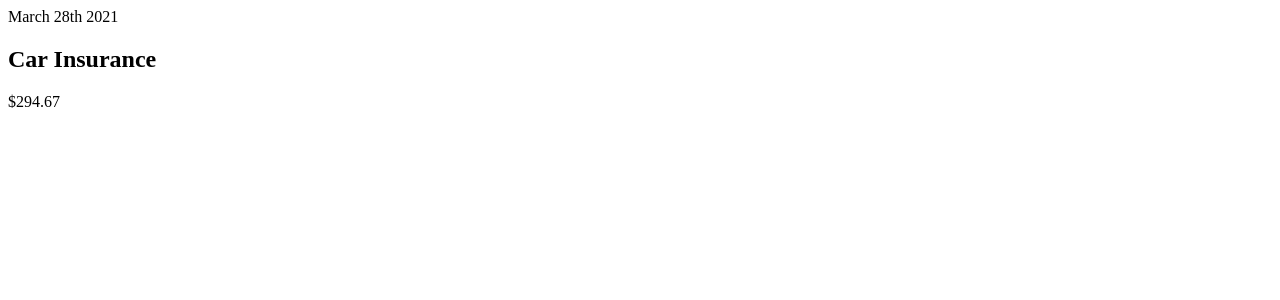
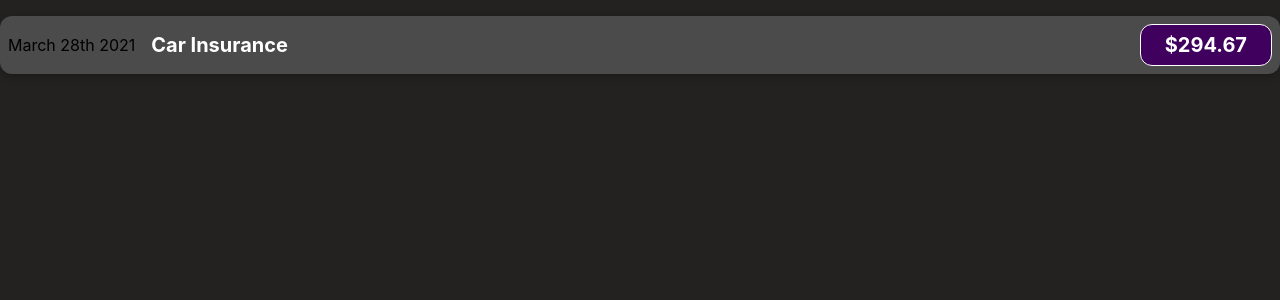
Before and after one commit to Alfaiz-Thoughtwin/Udemy-React, a React (Create React App) app in the folder react-complete-guide/: page / in a window 1280 px wide. Shown: the top 300 px of the page. Built offline with nearby package versions, Linux system fonts and the light colour scheme.

Commit message:
[03 React Basics & Working With Components] - 11 adding basic CSS styling

```diff
--- a/react-complete-guide/src/App.js
+++ b/react-complete-guide/src/App.js
@@ -4,11 +4,7 @@ import ExpenseItem from './components/ExpenseItem';
 function App() {
   return (
     <>
-      <div>March 28th 2021</div>
-      <div>
-        <h2>Car Insurance</h2>
-        <div>$294.67</div>
-      </div>
+      <ExpenseItem />
     </>
   );
 }
--- /dev/null
+++ b/react-complete-guide/src/components/ExpenseItem.css
@@ -0,0 +1,56 @@
+.expense-item {
+    display: flex;
+    justify-content: space-between;
+    align-items: center;
+    box-shadow: 0 2px 8px rgba(0, 0, 0, 0.25);
+    padding: 0.5rem;
+    margin: 1rem 0;
+    border-radius: 12px;
+    background-color: #4b4b4b;
+}
+
+.expense-item__description {
+    display: flex;
+    flex-direction: column;
+    gap: 1rem;
+    align-items: flex-end;
+    flex-flow: column-reverse;
+    justify-content: flex-start;
+    flex: 1;
+}
+
+.expense-item h2 {
+    color: #3a3a3a;
+    font-size: 1rem;
+    flex: 1;
+    margin: 0 1rem;
+    color: white;
+}
+
+.expense-item__price {
+    font-style: 1rem;
+    font-weight: bold;
+    color: white;
+    background-color: #40005d;
+    border: 1px solid white;
+    padding: 0.5rem;
+    border-radius: 12px;
+}
+
+@media (min-width: 580px) {
+    .expense-item__description {
+        flex-direction: row;
+        align-items: center;
+        justify-content: flex-start;
+        flex: 1;
+    }
+
+    .expense-item__description h2 {
+        font-size: 1.25rem;
+    }
+
+    .expense-item__price {
+        font-size: 1.25rem;
+        padding: 0.5rem 1.5rem;
+    }
+}
--- a/react-complete-guide/src/components/ExpenseItem.js
+++ b/react-complete-guide/src/components/ExpenseItem.js
@@ -1,7 +1,18 @@
-import React from 'react'
+import React from "react";
+import "./ExpenseItem.css";
 
-function ExpenseItem () {
-    return <h2>Expense Item</h2>
+function ExpenseItem() {
+  return (
+    <>
+      <div className="expense-item">
+        <div>March 28th 2021</div>
+        <div className="expense-item__description">
+          <h2>Car Insurance</h2>
+          <div className="expense-item__price">$294.67</div>
+        </div>
+      </div>
+    </>
+  );
 }
 
 export default ExpenseItem;
--- a/react-complete-guide/src/index.css
+++ b/react-complete-guide/src/index.css
@@ -1,13 +1,14 @@
-/* body {
+body {
   margin: 0;
   font-family: -apple-system, BlinkMacSystemFont, 'Segoe UI', 'Roboto', 'Oxygen',
     'Ubuntu', 'Cantarell', 'Fira Sans', 'Droid Sans', 'Helvetica Neue',
     sans-serif;
   -webkit-font-smoothing: antialiased;
   -moz-osx-font-smoothing: grayscale;
+  background-color: rgb(36, 33, 33);
 }
 
 code {
   font-family: source-code-pro, Menlo, Monaco, Consolas, 'Courier New',
     monospace;
-} */
+}
```
